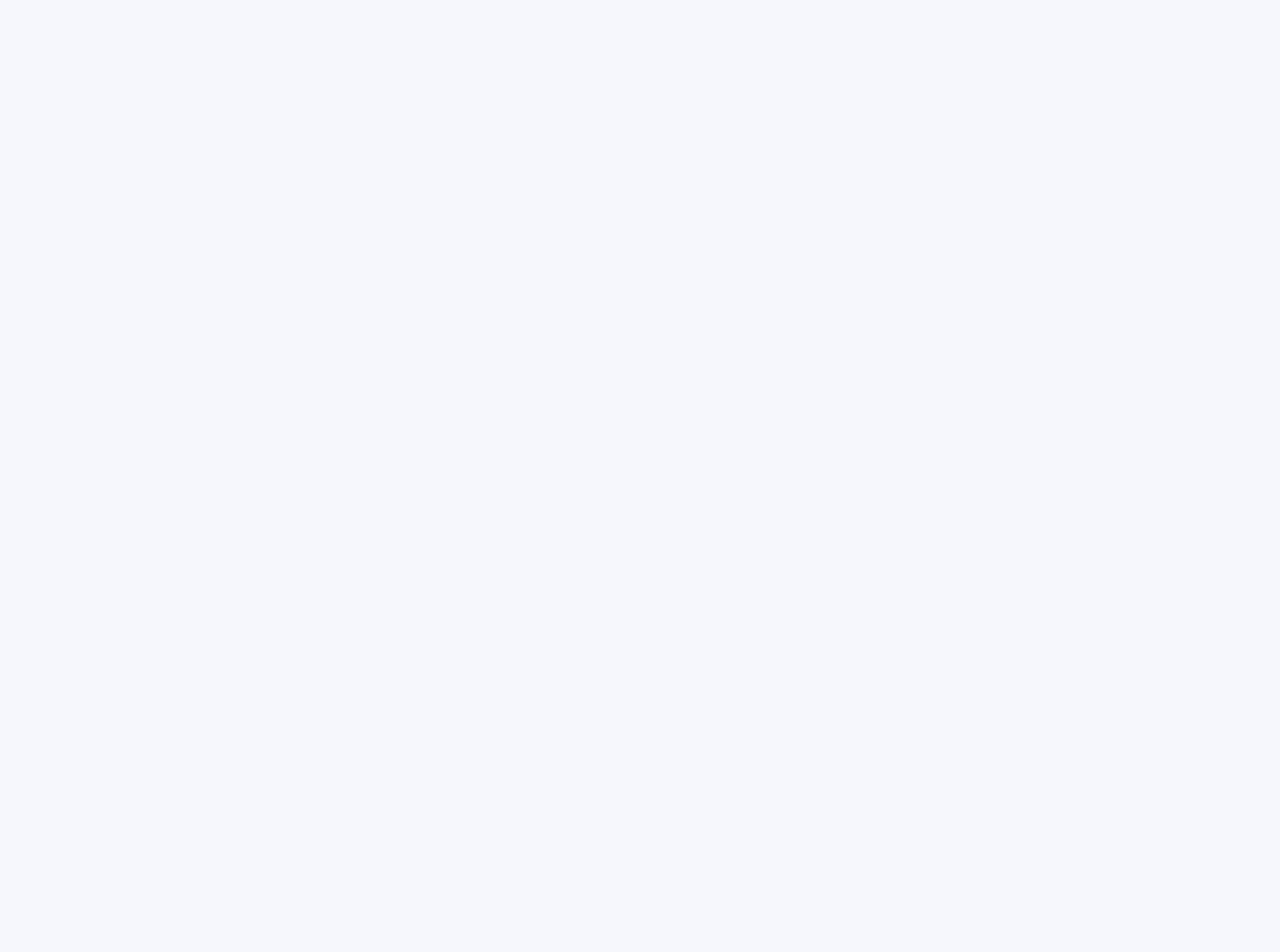
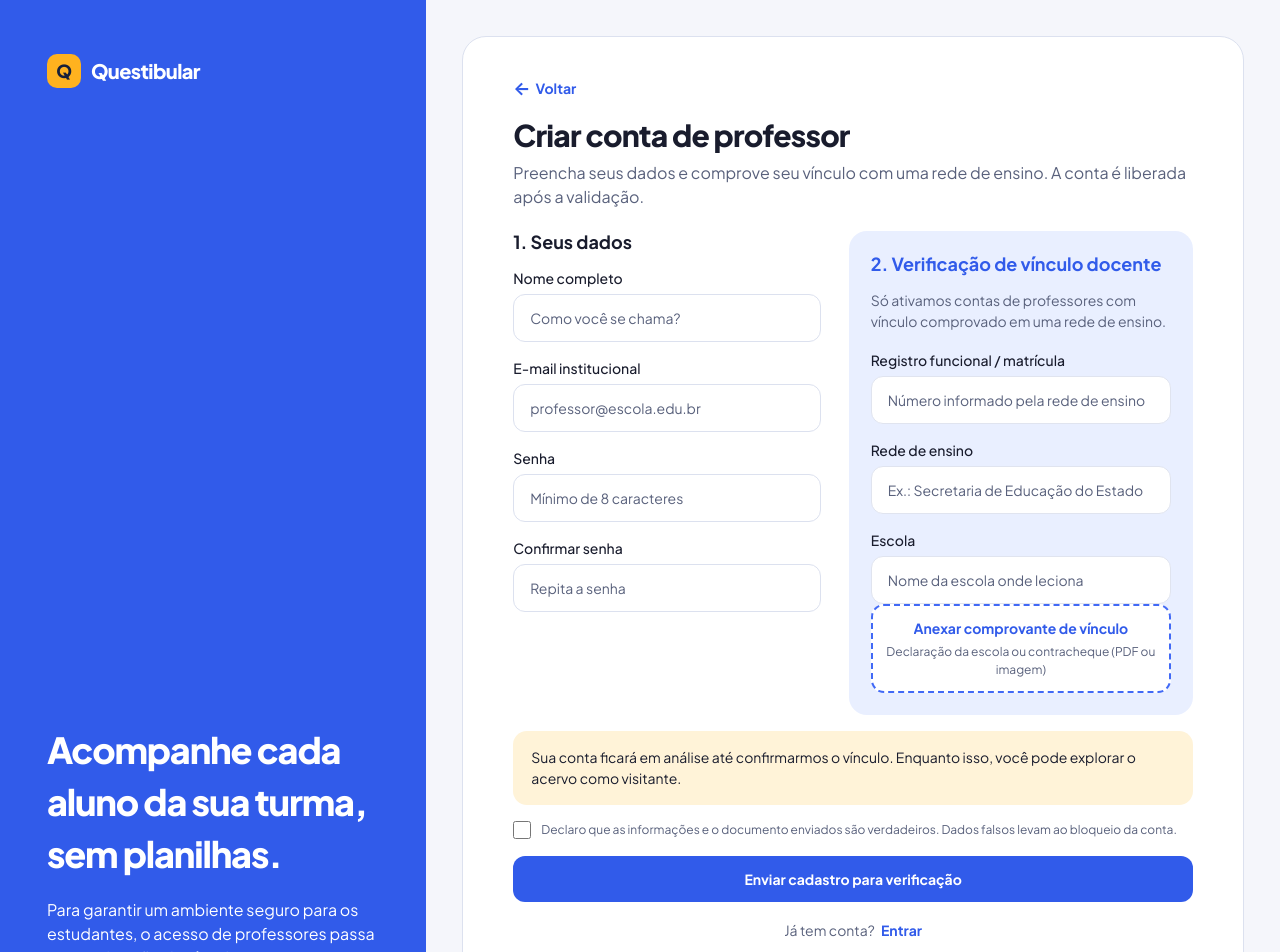
Before and after one commit to USP-EngSoft-MAC0332-MAC5783/questibular-js-ui, a Vue app: page /cadastro/professor in a window 1280 px wide. Before the commit this address had no page. Shown: the top 952 px of the page. Before the commit the page ends 800 px from the top, so only its background shows below. Built offline with nearby package versions, Linux system fonts and the light colour scheme.

Commit message:
feat(us0#24): Nova tela de cadastro de professor

```diff
--- a/src/assets/signup.css
+++ b/src/assets/signup.css
@@ -295,6 +295,7 @@
         grid-template-columns: 1fr;
     }
 
+
     .student-signup .signup-password-row {
         grid-template-columns: 1fr;
     }
--- a/src/router/index.js
+++ b/src/router/index.js
@@ -4,6 +4,7 @@ import LoginAlunoView from '@/views/LoginAlunoView.vue'
 import LoginProfessorView from '@/views/LoginProfessorView.vue'
 import DashboardView from '@/views/DashboardView.vue'
 import CadastroAlunoView from '@/views/CadastroAlunoView.vue'
+import CadastroProfessorView from '@/views/CadastroProfessorView.vue'
 
 const router = createRouter({
   history: createWebHistory(import.meta.env.BASE_URL),
@@ -41,6 +42,12 @@ const router = createRouter({
       component: CadastroAlunoView,
       meta: { guestOnly: true },
     },
+    {
+      path: '/cadastro/professor',
+      name: 'cadastro-professor',
+      component: CadastroProfessorView,
+      meta: { guestOnly: true },
+    },
   ],
   scrollBehavior() {
     return { top: 0 }
--- /dev/null
+++ b/src/views/CadastroProfessorView.vue
@@ -0,0 +1,226 @@
+<script setup>
+import { ref } from 'vue'
+import { RouterLink } from 'vue-router'
+import '../assets/login.css'
+import '../assets/signup.css'
+
+const nome = ref('')
+const email = ref('')
+const senha = ref('')
+const confirmarSenha = ref('')
+const matricula = ref('')
+const redeEnsino = ref('')
+const escola = ref('')
+const comprovante = ref(null)
+const confirmouInformacoes = ref(false)
+const errorMessage = ref('')
+
+function handleFileChange(event) {
+  comprovante.value = event.target.files?.[0] ?? null
+}
+
+function handleSubmit() {
+  errorMessage.value = ''
+
+  if (senha.value !== confirmarSenha.value) {
+    errorMessage.value = 'As senhas não coincidem.'
+    return
+  }
+
+  if (!comprovante.value) {
+    errorMessage.value = 'Anexe um comprovante de vínculo com a rede de ensino.'
+    return
+  }
+
+  // Conecte aqui a chamada à API de cadastro do professor.
+}
+</script>
+
+<template>
+  <main class="professor-login professor-signup">
+    <section class="brand-panel" aria-label="Questibular">
+      <RouterLink class="brand" to="/" aria-label="Questibular — página inicial">
+        <span class="brand-mark">Q</span>
+        <span class="brand-name">Questibular</span>
+      </RouterLink>
+
+      <div class="brand-message">
+        <h1>Acompanhe cada<br />aluno da sua turma,<br />sem planilhas.</h1>
+        <p>
+          Para garantir um ambiente seguro para os estudantes, o acesso de
+          professores passa por verificação de vínculo.
+        </p>
+      </div>
+    </section>
+
+    <section class="form-panel" aria-label="Cadastro de professor">
+      <div class="login-card">
+        <RouterLink class="back-link" to="/login/professor">
+          <span aria-hidden="true">←</span>
+          Voltar
+        </RouterLink>
+
+        <h2>Criar conta de professor</h2>
+        <p class="description">
+          Preencha seus dados e comprove seu vínculo com uma rede de ensino.
+          A conta é liberada após a validação.
+        </p>
+
+        <form class="teacher-signup-form" @submit.prevent="handleSubmit">
+          <p v-if="errorMessage" class="signup-error" role="alert">
+            {{ errorMessage }}
+          </p>
+
+          <div class="signup-columns">
+            <section class="personal-data" aria-labelledby="personal-data-title">
+              <h3 id="personal-data-title">1. Seus dados</h3>
+
+              <div class="form-field">
+                <label for="teacher-name">Nome completo</label>
+                <input
+                    id="teacher-name"
+                    v-model.trim="nome"
+                    type="text"
+                    name="name"
+                    placeholder="Como você se chama?"
+                    autocomplete="name"
+                    required
+                />
+              </div>
+
+              <div class="form-field">
+                <label for="teacher-email">E-mail institucional</label>
+                <input
+                    id="teacher-email"
+                    v-model.trim="email"
+                    type="email"
+                    name="email"
+                    placeholder="professor@escola.edu.br"
+                    autocomplete="email"
+                    required
+                />
+              </div>
+
+              <div class="form-field">
+                <label for="teacher-password">Senha</label>
+                <input
+                    id="teacher-password"
+                    v-model="senha"
+                    type="password"
+                    name="password"
+                    placeholder="Mínimo de 8 caracteres"
+                    autocomplete="new-password"
+                    minlength="8"
+                    required
+                />
+              </div>
+
+              <div class="form-field">
+                <label for="teacher-confirm-password">Confirmar senha</label>
+                <input
+                    id="teacher-confirm-password"
+                    v-model="confirmarSenha"
+                    type="password"
+                    name="confirmPassword"
+                    placeholder="Repita a senha"
+                    autocomplete="new-password"
+                    minlength="8"
+                    required
+                />
+              </div>
+            </section>
+
+            <section class="verification-panel" aria-labelledby="verification-title">
+              <h3 id="verification-title">2. Verificação de vínculo docente</h3>
+              <p class="verification-description">
+                Só ativamos contas de professores com vínculo comprovado em uma
+                rede de ensino.
+              </p>
+
+              <div class="form-field">
+                <label for="teacher-registration">Registro funcional / matrícula</label>
+                <input
+                    id="teacher-registration"
+                    v-model.trim="matricula"
+                    type="text"
+                    name="registration"
+                    placeholder="Número informado pela rede de ensino"
+                    required
+                />
+              </div>
+
+              <div class="form-field">
+                <label for="teacher-network">Rede de ensino</label>
+                <input
+                    id="teacher-network"
+                    v-model.trim="redeEnsino"
+                    type="text"
+                    name="schoolNetwork"
+                    placeholder="Ex.: Secretaria de Educação do Estado"
+                    required
+                />
+              </div>
+
+              <div class="form-field">
+                <label for="teacher-school">Escola</label>
+                <input
+                    id="teacher-school"
+                    v-model.trim="escola"
+                    type="text"
+                    name="school"
+                    placeholder="Nome da escola onde leciona"
+                    required
+                />
+              </div>
+
+              <label class="upload-box" for="teacher-proof">
+                <span class="upload-title">
+                  {{ comprovante ? comprovante.name : 'Anexar comprovante de vínculo' }}
+                </span>
+                <span class="upload-description">
+                  Declaração da escola ou contracheque (PDF ou imagem)
+                </span>
+                <input
+                    id="teacher-proof"
+                    class="file-input"
+                    type="file"
+                    name="proof"
+                    accept=".pdf,image/*"
+                    required
+                    @change="handleFileChange"
+                />
+              </label>
+            </section>
+          </div>
+
+          <p class="review-notice">
+            Sua conta ficará em análise até confirmarmos o vínculo. Enquanto
+            isso, você pode explorar o acervo como visitante.
+          </p>
+
+          <label class="confirmation">
+            <input
+                v-model="confirmouInformacoes"
+                type="checkbox"
+                name="confirmInformation"
+                required
+            />
+            <span>
+              Declaro que as informações e o documento enviados são verdadeiros.
+              Dados falsos levam ao bloqueio da conta.
+            </span>
+          </label>
+
+          <button class="submit-button" type="submit">
+            Enviar cadastro para verificação
+          </button>
+        </form>
+
+        <p class="login-prompt">
+          Já tem conta?
+          <RouterLink to="/login/professor">Entrar</RouterLink>
+        </p>
+      </div>
+    </section>
+  </main>
+</template>
--- a/src/views/LoginProfessorView.vue
+++ b/src/views/LoginProfessorView.vue
@@ -97,9 +97,9 @@ const handleLogin = async () => {
             Esqueci minha senha
           </a>
 
-          <a class="forgot-link" href="/cadastro">
+          <RouterLink class="forgot-link" to="/cadastro/professor">
             Cadastre-se
-          </a>
+          </RouterLink>
         </form>
       </div>
     </section>
```
